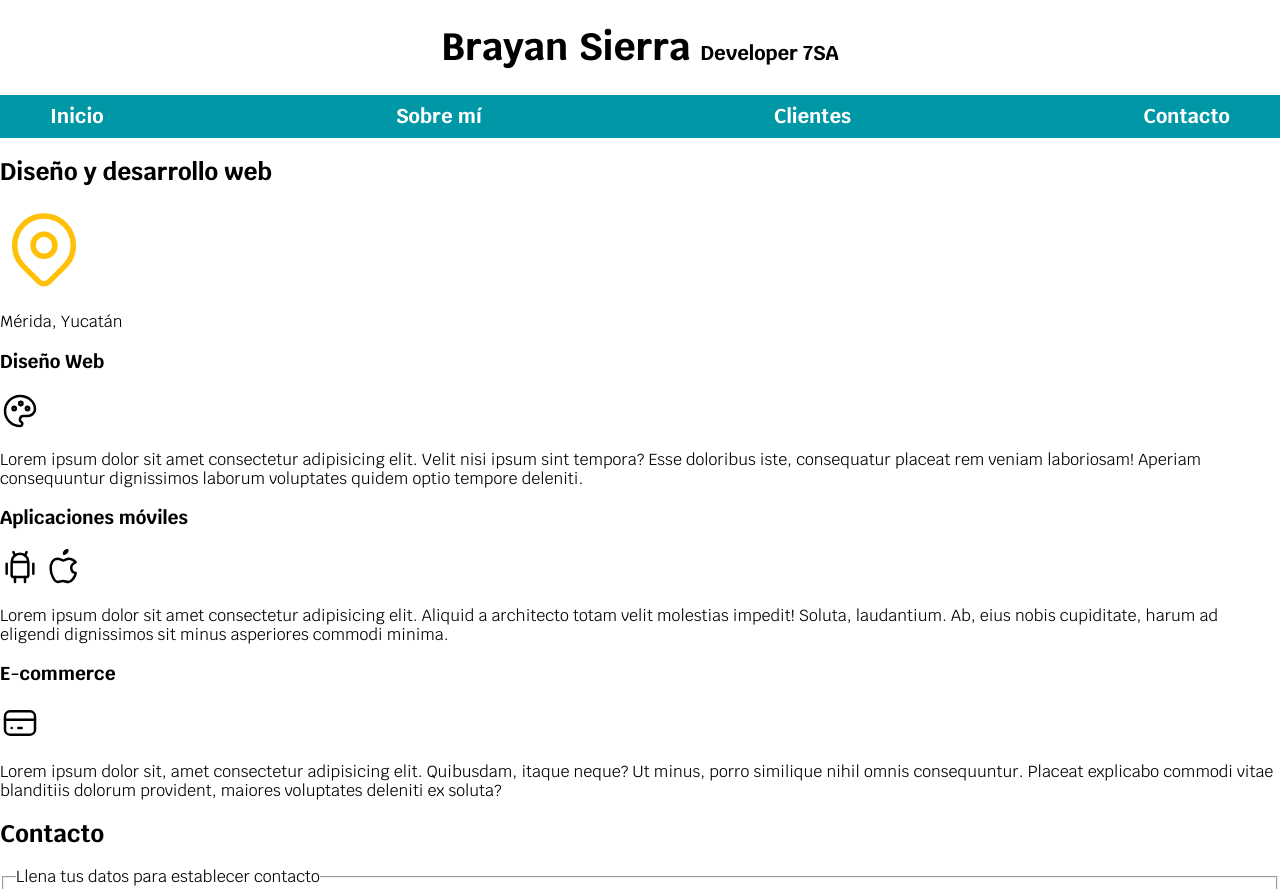
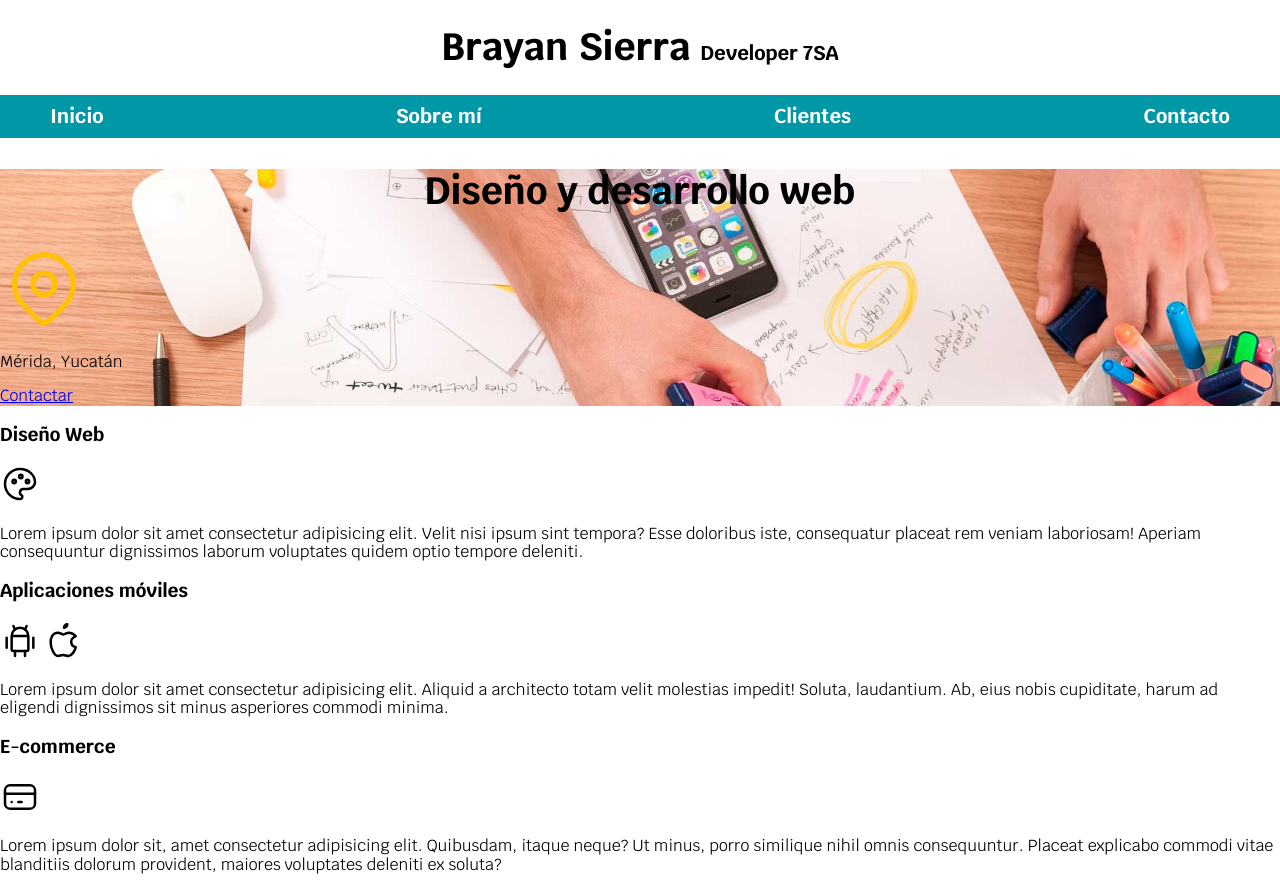
Before and after one commit to BrayanSierratuz88/Web, a plain HTML site: page developer_page_7SA/index.html in a window 1280 px wide. Shown: the top 889 px of the page. Drawn offline with Linux system fonts and the light colour scheme.

Commit message:
starting hero

```diff
--- a/developer_page_7SA/css/styles.css
+++ b/developer_page_7SA/css/styles.css
@@ -61,3 +61,13 @@ body{
     background-color: var(--primario);
     color: var(--Oscuro)
 }
+
+
+
+
+.hero{
+    background-image: url("../img/hero.jpg");
+    background-repeat: no-repeat;
+    /*cover cubre toda la imagen con todo el tamaño posible*/
+    background-size: cover;
+}
--- a/developer_page_7SA/index.html
+++ b/developer_page_7SA/index.html
@@ -32,10 +32,13 @@
 
 
 
-    <Section>
-    <h2>Diseño y desarrollo web</h2>
+    <Section class="hero">
+        <div class="contenido-hero">
+    <h2 class="titulo">Diseño y desarrollo web</h2>
     <svg xmlns="http://www.w3.org/2000/svg" viewBox="0 0 24 24" fill="none" stroke=" #ffc107" stroke-linecap="round" stroke-linejoin="round" width="88" height="88" stroke-width="1.5"> <path d="M9 11a3 3 0 1 0 6 0a3 3 0 0 0 -6 0"></path> <path d="M17.657 16.657l-4.243 4.243a2 2 0 0 1 -2.827 0l-4.244 -4.243a8 8 0 1 1 11.314 0z"></path> </svg>
     <p>Mérida, Yucatán</p>
+    <a href="#" >Contactar</a>
+    </div>
    </Section>
    <main>
         <section>
```
Also changed, not shown: developer_page_7SA/img/hero.jpg (added).
